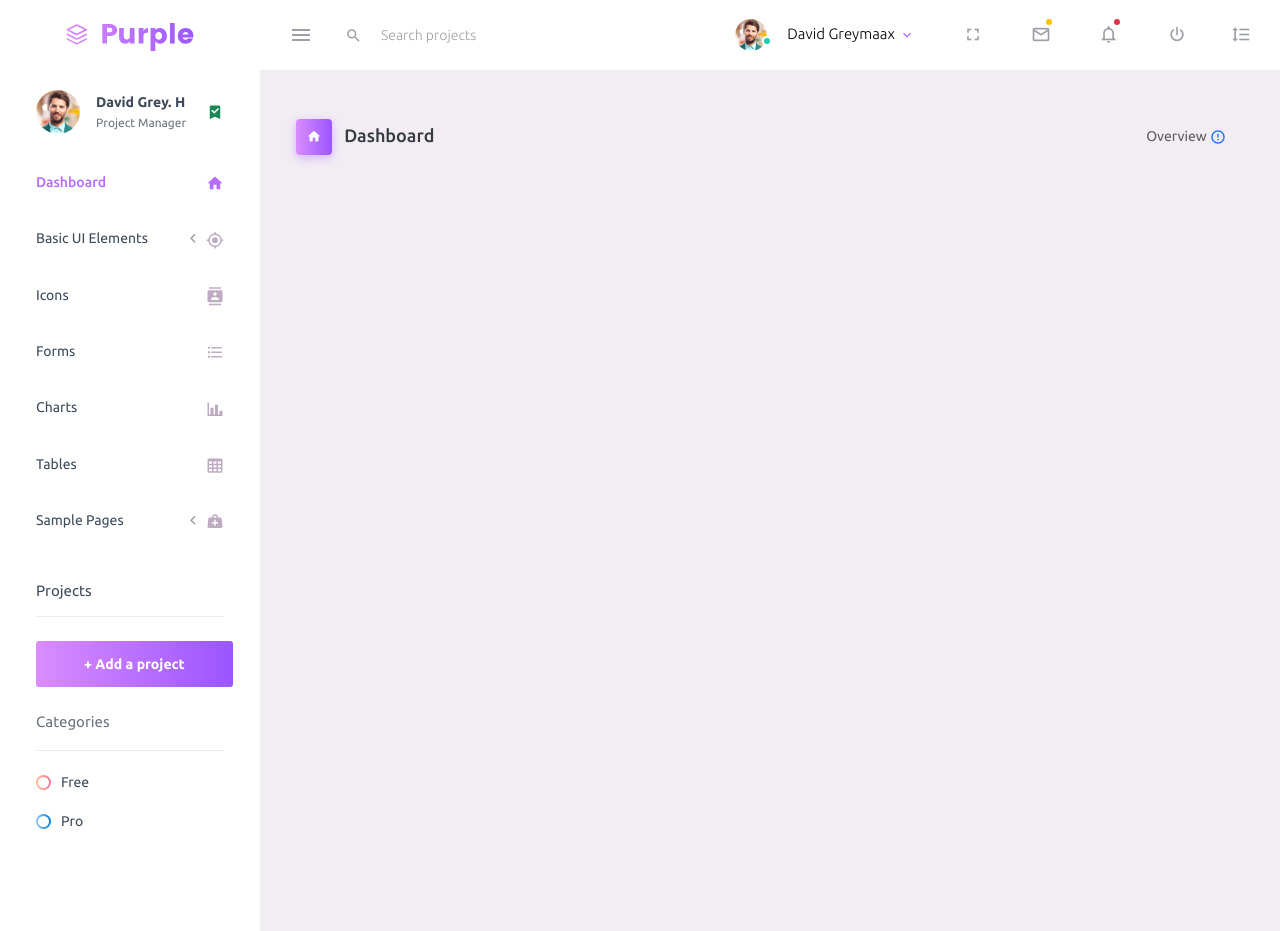
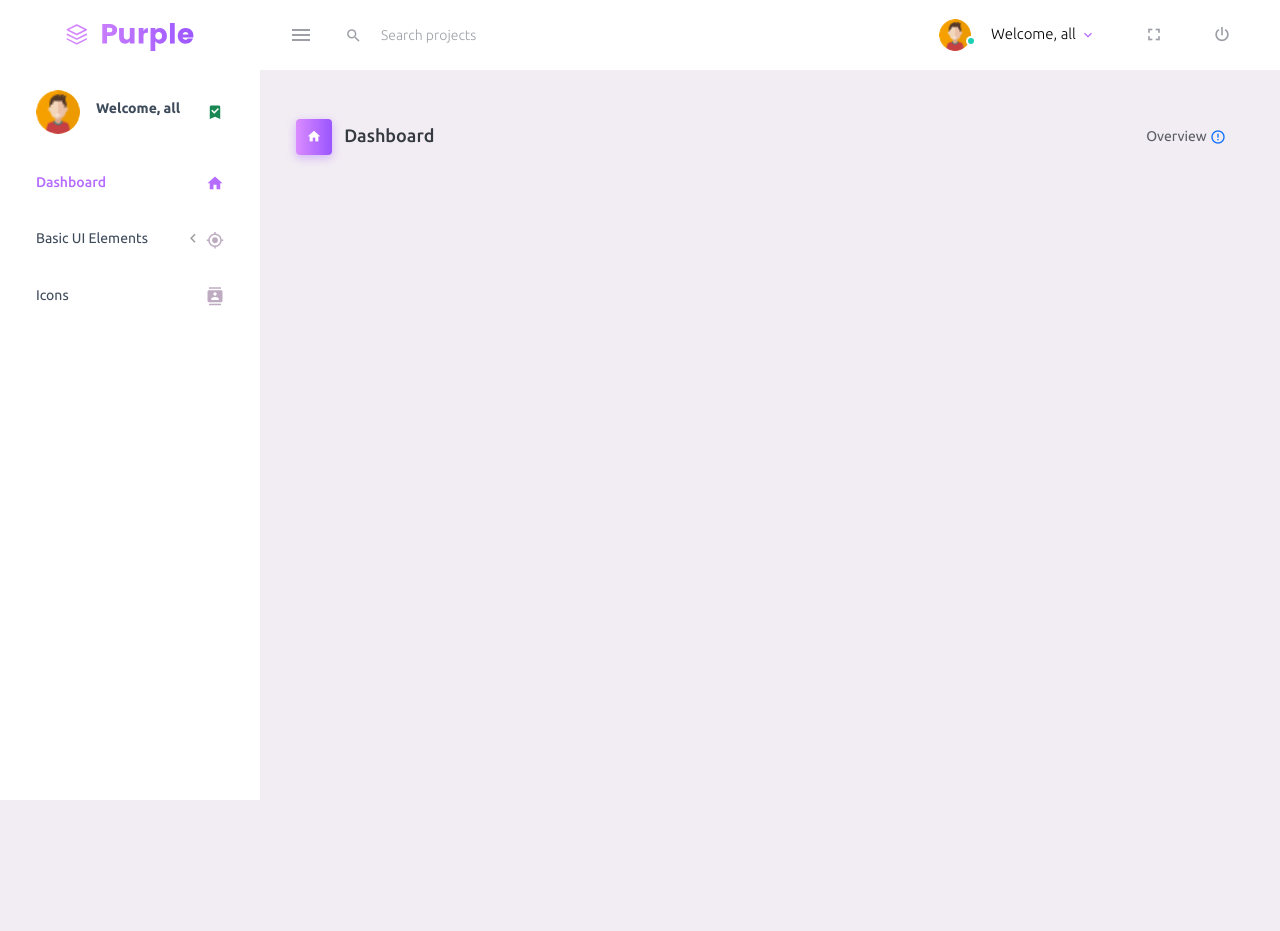
Before and after one commit to Jenis-winsta/Project, a Django app: page /index in a window 1280 px wide. After the commit the page ends 800 px from the top, so only its background shows below. Run offline with Django 4.2, Linux system fonts and the light colour scheme; some libraries are stand-ins or nearby versions.

Commit message:
template change done

```diff
--- a/Template/PurpleTemplate/index.html
+++ b/Template/PurpleTemplate/index.html
@@ -5,8 +5,9 @@
     <!-- Required meta tags -->
     <meta charset="utf-8">
     <meta name="viewport" content="width=device-width, initial-scale=1, shrink-to-fit=no">
-    <title>Purple Admin</title>
+    <title>Dashboard</title>
     <!-- plugins:css -->
+
     <link rel="stylesheet" href="{% static 'assets/vendors/mdi/css/materialdesignicons.min.css' %}">
     <link rel="stylesheet" href="{% static 'assets/vendors/css/vendor.bundle.base.css' %}">
     <!-- endinject -->
@@ -18,6 +19,11 @@
     <link rel="stylesheet" href="{% static 'assets/css/style.css' %}">
     <!-- End layout styles -->
     <link rel="shortcut icon" href="{% static 'assets/images/favicon.ico' %}" />
+    <style>
+      #signout:hover {
+        color:blueviolet;
+}
+    </style>
   </head>
   <body>
 
@@ -45,19 +51,26 @@
             <li class="nav-item nav-profile dropdown">
               <a class="nav-link dropdown-toggle" id="profileDropdown" href="#" data-bs-toggle="dropdown" aria-expanded="false">
                 <div class="nav-profile-img">
-                  <img src="{% static 'assets/images/faces/face1.jpg' %}" alt="image">
+                  <img src="{% static 'assets/images/faces-clipart/pic-4.png' %}" alt="image">
                   <span class="availability-status online"></span>
                 </div>
                 <div class="nav-profile-text">
-                  <p class="mb-1 text-black">David Greymaax</p>
+                  <p class="mb-1 text-black">
+                    {% if user.is_authenticated %}
+                    {{user.username.capitalize}}
+                    {% else %}
+                      Welcome, all
+                    {% endif %}
+                    <!-- David Greymaax -->
+                  </p>
                 </div>
               </a>
               <div class="dropdown-menu navbar-dropdown" aria-labelledby="profileDropdown">
-                <a class="dropdown-item" href="#">
+                <!-- <a class="dropdown-item" href="#">
                   <i class="mdi mdi-cached me-2 text-success"></i> Activity Log </a>
-                <div class="dropdown-divider"></div>
-                <a class="dropdown-item" href="#">
-                  <i class="mdi mdi-logout me-2 text-primary"></i> Signout </a>
+                <div class="dropdown-divider"></div> -->
+                <a class="dropdown-item" href="logout" id="signout">
+                  <i class="mdi mdi-logout me-2 text-primary" ></i> Signout </a>
               </div>
             </li>
             <li class="nav-item d-none d-lg-block full-screen-link">
@@ -65,7 +78,7 @@
                 <i class="mdi mdi-fullscreen" id="fullscreen-button"></i>
               </a>
             </li>
-            <li class="nav-item dropdown">
+            <!-- <li class="nav-item dropdown">
               <a class="nav-link count-indicator dropdown-toggle" id="messageDropdown" href="#" data-bs-toggle="dropdown" aria-expanded="false">
                 <i class="mdi mdi-email-outline"></i>
                 <span class="count-symbol bg-warning"></span>
@@ -105,8 +118,9 @@
                 <div class="dropdown-divider"></div>
                 <h6 class="p-3 mb-0 text-center">4 new messages</h6>
               </div>
-            </li>
-            <li class="nav-item dropdown">
+            </li> -->
+            <!-- NOTIFICATIONS -->
+            <!-- <li class="nav-item dropdown">
               <a class="nav-link count-indicator dropdown-toggle" id="notificationDropdown" href="#" data-bs-toggle="dropdown">
                 <i class="mdi mdi-bell-outline"></i>
                 <span class="count-symbol bg-danger"></span>
@@ -152,17 +166,17 @@
                 <div class="dropdown-divider"></div>
                 <h6 class="p-3 mb-0 text-center">See all notifications</h6>
               </div>
-            </li>
+            </li> -->
             <li class="nav-item nav-logout d-none d-lg-block">
               <a class="nav-link" href="#">
                 <i class="mdi mdi-power"></i>
               </a>
             </li>
-            <li class="nav-item nav-settings d-none d-lg-block">
+            <!-- <li class="nav-item nav-settings d-none d-lg-block">
               <a class="nav-link" href="#">
                 <i class="mdi mdi-format-line-spacing"></i>
               </a>
-            </li>
+            </li> -->
           </ul>
           <button class="navbar-toggler navbar-toggler-right d-lg-none align-self-center" type="button" data-toggle="offcanvas">
             <span class="mdi mdi-menu"></span>
@@ -177,19 +191,28 @@
             <li class="nav-item nav-profile">
               <a href="#" class="nav-link">
                 <div class="nav-profile-image">
-                  <img src="{% static 'assets/images/faces/face1.jpg' %}" alt="profile">
+                  <img src="{% static 'assets/images/faces-clipart/pic-4.png' %}" alt="profile">
                   <span class="login-status online"></span>
                   <!--change to offline or busy as needed-->
                 </div>
                 <div class="nav-profile-text d-flex flex-column">
-                  <span class="font-weight-bold mb-2">David Grey. H</span>
-                  <span class="text-secondary text-small">Project Manager</span>
+                  <span class="font-weight-bold mb-2">
+                    {% if user.is_authenticated %}
+                    {{user.username.upper}}
+                    {% else %}
+                      Welcome, all
+                    {% endif %}
+                    <!-- David Grey. H -->
+
+
+                  </span>
+                  <!-- <span class="text-secondary text-small">Project Manager</span> -->
                 </div>
                 <i class="mdi mdi-bookmark-check text-success nav-profile-badge"></i>
               </a>
             </li>
             <li class="nav-item">
-              <a class="nav-link" href="PurpleTemplate/index.html">
+              <a class="nav-link" href="index">
                 <span class="menu-title">Dashboard</span>
                 <i class="mdi mdi-home menu-icon"></i>
               </a>
@@ -202,68 +225,20 @@
               </a>
               <div class="collapse" id="ui-basic">
                 <ul class="nav flex-column sub-menu">
-                  <li class="nav-item"> <a class="nav-link" href="button_page">Buttons</a></li>
-                  <li class="nav-item"> <a class="nav-link" href="pages/ui-features/typography.html">Typography</a></li>
+                  <li class="nav-item"> <a class="nav-link" href="#">Buttons</a></li>
+                  <li class="nav-item"> <a class="nav-link" href="#">Typography</a></li>
                 </ul>
               </div>
             </li>
             <li class="nav-item">
-              <a class="nav-link" href="pages/icons/mdi.html">
+              <a class="nav-link" href="#">
                 <span class="menu-title">Icons</span>
                 <i class="mdi mdi-contacts menu-icon"></i>
               </a>
             </li>
-            <li class="nav-item">
-              <a class="nav-link" href="pages/forms/basic_elements.html">
-                <span class="menu-title">Forms</span>
-                <i class="mdi mdi-format-list-bulleted menu-icon"></i>
-              </a>
-            </li>
-            <li class="nav-item">
-              <a class="nav-link" href="pages/charts/chartjs.html">
-                <span class="menu-title">Charts</span>
-                <i class="mdi mdi-chart-bar menu-icon"></i>
-              </a>
-            </li>
-            <li class="nav-item">
-              <a class="nav-link" href="pages/tables/basic-table.html">
-                <span class="menu-title">Tables</span>
-                <i class="mdi mdi-table-large menu-icon"></i>
-              </a>
-            </li>
-            <li class="nav-item">
-              <a class="nav-link" data-bs-toggle="collapse" href="#general-pages" aria-expanded="false" aria-controls="general-pages">
-                <span class="menu-title">Sample Pages</span>
-                <i class="menu-arrow"></i>
-                <i class="mdi mdi-medical-bag menu-icon"></i>
-              </a>
-              <div class="collapse" id="general-pages">
-                <ul class="nav flex-column sub-menu">
-                  <li class="nav-item"> <a class="nav-link" href="pages/samples/blank-page.html"> Blank Page </a></li>
-                  <li class="nav-item"> <a class="nav-link" href="pages/samples/login.html"> Login </a></li>
-                  <li class="nav-item"> <a class="nav-link" href="pages/samples/register.html"> Register </a></li>
-                  <li class="nav-item"> <a class="nav-link" href="pages/samples/error-404.html"> 404 </a></li>
-                  <li class="nav-item"> <a class="nav-link" href="pages/samples/error-500.html"> 500 </a></li>
-                </ul>
-              </div>
-            </li>
-            <li class="nav-item sidebar-actions">
-              <span class="nav-link">
-                <div class="border-bottom">
-                  <h6 class="font-weight-normal mb-3">Projects</h6>
-                </div>
-                <button class="btn btn-block btn-lg btn-gradient-primary mt-4">+ Add a project</button>
-                <div class="mt-4">
-                  <div class="border-bottom">
-                    <p class="text-secondary">Categories</p>
-                  </div>
-                  <ul class="gradient-bullet-list mt-4">
-                    <li>Free</li>
-                    <li>Pro</li>
-                  </ul>
-                </div>
-              </span>
-            </li>
+
+
+
           </ul>
         </nav>
         <!-- partial -->
--- a/techapp/views.py
+++ b/techapp/views.py
@@ -10,7 +10,11 @@ from django.contrib import messages
 
 
 def index(request):
-    return render(request, 'PurpleTemplate/index.html')
+    if User.is_authenticated:
+        return render(request, 'PurpleTemplate/index.html')
+    else:
+        return redirect('login')
+
 
 
 # def button_page(request):
@@ -53,7 +57,7 @@ def login(request):
 
         if user is not None:
             auth.login(request, user)
-            return redirect('dashboard')
+            return redirect('index')
         else:
             messages.info(request, 'Credential Invalid')
             return redirect('login')
```
Also changed, not shown: db.sqlite3.
